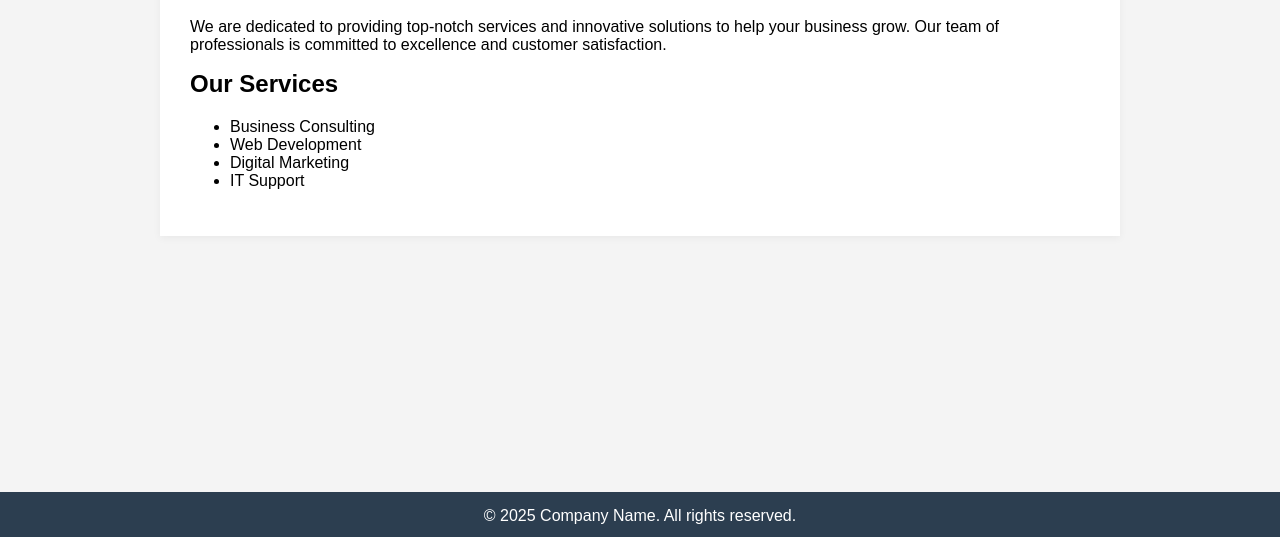
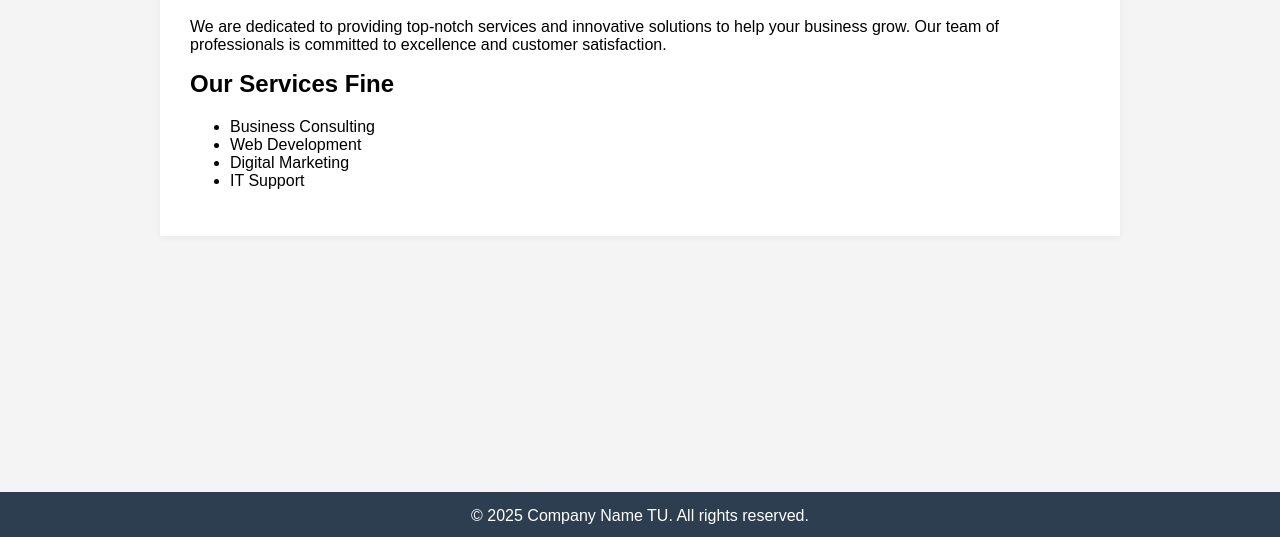
Before and after one commit to ictdevhid01/CompanyProfile, a plain HTML site: page index.html in a window 1280 px wide. Shown: the part 260-797 px from the top of the page. Drawn offline with Linux system fonts and the light colour scheme.

Commit message:
Homepage company profile: rev 1

```diff
--- a/index.html
+++ b/index.html
@@ -66,7 +66,7 @@
             We are dedicated to providing top-notch services and innovative solutions to help your business grow.
             Our team of professionals is committed to excellence and customer satisfaction.
         </p>
-        <h2>Our Services</h2>
+        <h2>Our Services Fine</h2>
         <ul>
             <li>Business Consulting</li>
             <li>Web Development</li>
@@ -75,7 +75,7 @@
         </ul>
     </div>
     <footer>
-        &copy; 2025 Company Name. All rights reserved.
+        &copy; 2025 Company Name TU. All rights reserved.
     </footer>
 </body>
 </html>
```
